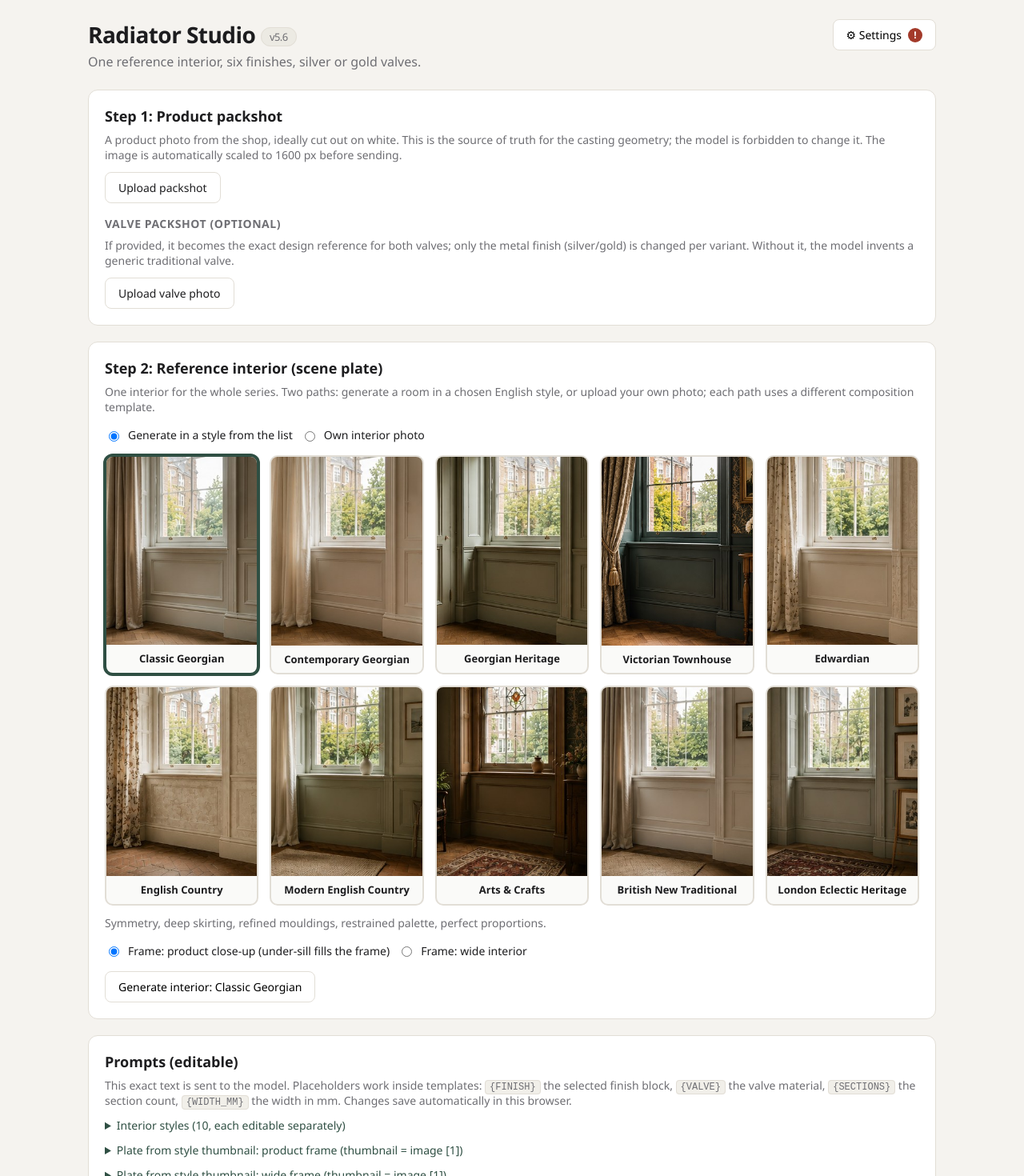
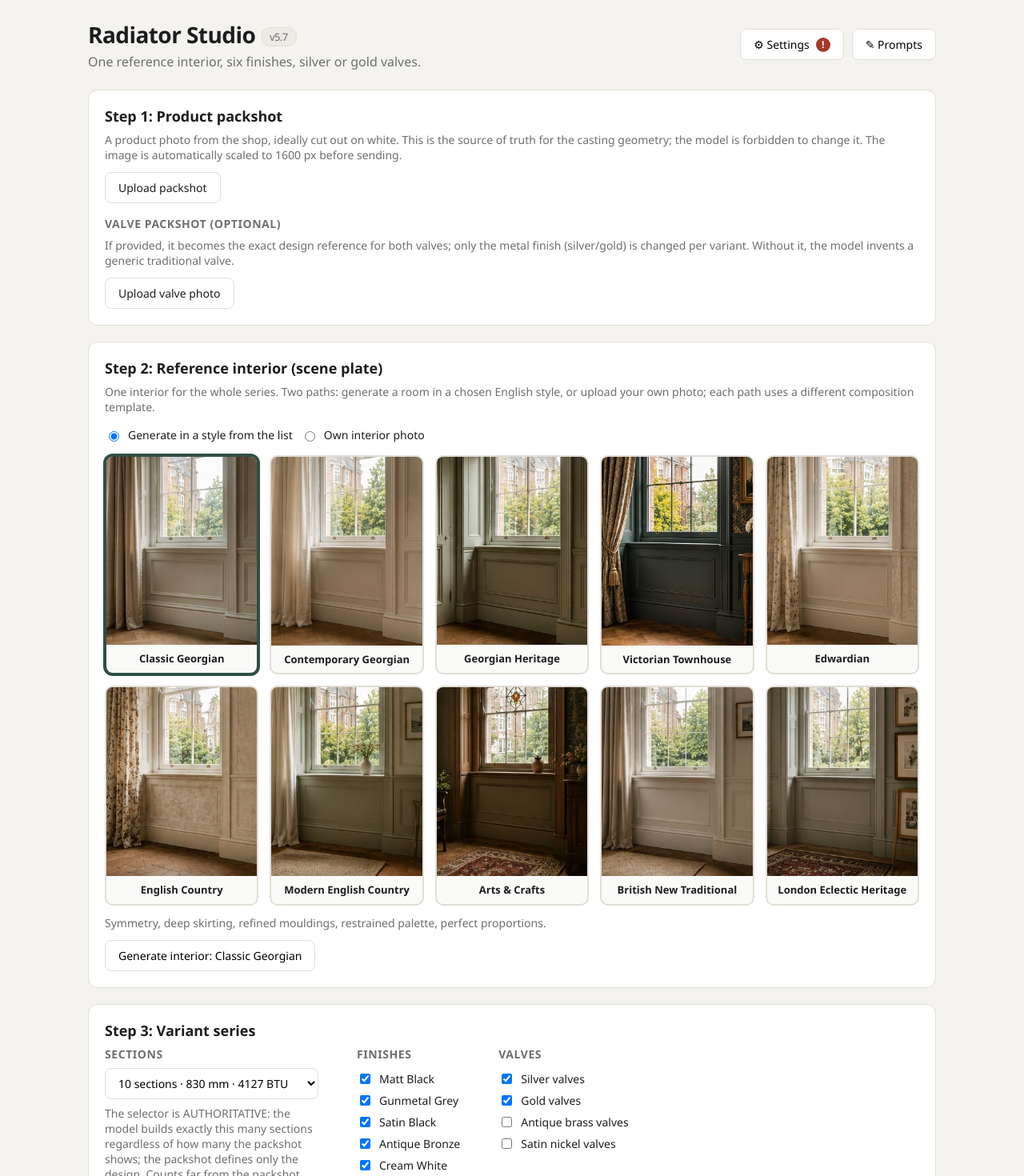
Before and after one commit to adiutant-tech/radiator-studio, a React (Vite) app: page / in a window 1280 px wide. Shown: the top 1470 px of the page at 80% size. Built offline with nearby package versions, Linux system fonts and the light colour scheme.

Commit message:
v5.7: sekcje jako TASK, bez wide, prompty w modalu

```diff
--- a/src/App.jsx
+++ b/src/App.jsx
@@ -141,13 +141,19 @@ async function toJpeg(dataUrl, quality = 0.95) {
 // Liczenie to najsłabszy punkt modeli obrazkowych: cyfra + słowo + wyliczanka
 // sekcja po sekcji dają najwyższą zgodność liczby sekcji.
 const SECTION_WORDS = { 4: 'four', 6: 'six', 8: 'eight', 10: 'ten', 12: 'twelve', 14: 'fourteen' }
+const widthNote = (n) =>
+  n <= 6
+    ? 'a small, narrow radiator, clearly narrower than the window above it, occupying only part of the wall.'
+    : n <= 10
+      ? 'a medium-width radiator, narrower than the window above it.'
+      : 'a wide radiator, spanning most of the width of the window above it.'
 const sectionsEnum = (n) =>
   `Counting from the left, the sections are: ${Array.from({ length: n }, (_, i) => `section ${i + 1}`).join(', ')}. After section ${n} the radiator ends with its end column and its foot; the total is exactly ${n} sections.`
 
 const cellId = (finishKey, valveKey) => `${finishKey}__${valveKey}`
 
 // Podbijaj przy każdej zmianie, widoczne w nagłówku appki:
-const APP_VERSION = 'v5.6'
+const APP_VERSION = 'v5.7'
 
 // Miniatura stylu: public/styles/{key}.jpg (brak pliku = kafelek bez zdjęcia)
 const styleThumb = (key) => `${import.meta.env.BASE_URL}styles/${key}.jpg`
@@ -158,7 +164,7 @@ const styleThumb = (key) => `${import.meta.env.BASE_URL}styles/${key}.jpg`
 // żeby po zmianie domyślnych w repo wszyscy wystartowali od aktualnych.
 // v7: packshot jest źródłem prawdy także o PROPORCJACH (usunięte "low,
 // knee height" z czasów Short Ascota; wysokość produktu z referencji).
-const PROMPTS_LS_KEY = 'radiator-studio-prompts-v22'
+const PROMPTS_LS_KEY = 'radiator-studio-prompts-v23'
 const SECTIONS_LS_KEY = 'radiator-studio-sections'
 const STYLE_LS_KEY = 'radiator-studio-style'
 const FRAME_LS_KEY = 'radiator-studio-frame'
@@ -241,16 +247,10 @@ export default function App() {
   // który szablon kompozycji zostanie użyty.
   const [plateMode, setPlateMode] = useState('style')
   const [plateOrigin, setPlateOrigin] = useState('style')
-  // Kadr wybierany przy generowaniu; plateFrame = kadr AKTUALNEGO plate'a,
-  // od niego zależy dopisek {FRAMING} w szablonie kompozycji.
-  const [frameMode, setFrameMode] = useState(
-    () => localStorage.getItem(FRAME_LS_KEY) || 'product',
-  )
-  const [plateFrame, setPlateFrame] = useState('product')
-  const saveFrameMode = (v) => {
-    setFrameMode(v)
-    localStorage.setItem(FRAME_LS_KEY, v)
-  }
+  // Kadr na stałe produktowy (wide usunięty na życzenie usera, v5.7)
+  const frameMode = 'product'
+  const plateFrame = 'product'
+  const setPlateFrame = () => {}
   const [styleKey, setStyleKey] = useState(() => {
     const saved = localStorage.getItem(STYLE_LS_KEY)
     return STYLES.some((s) => s.key === saved) ? saved : 'classic-georgian'
@@ -273,15 +273,20 @@ export default function App() {
   const [running, setRunning] = useState(false)
   const [lightbox, setLightbox] = useState(null)
   const [settingsOpen, setSettingsOpen] = useState(false)
+  const [promptsOpen, setPromptsOpen] = useState(false)
   const cancelRef = useRef(false)
 
-  // Esc zamyka okno ustawień
+  // Esc zamyka okna modalne
   useEffect(() => {
-    if (!settingsOpen) return
-    const onKey = (e) => e.key === 'Escape' && setSettingsOpen(false)
+    if (!settingsOpen && !promptsOpen) return
+    const onKey = (e) => {
+      if (e.key !== 'Escape') return
+      setSettingsOpen(false)
+      setPromptsOpen(false)
+    }
     window.addEventListener('keydown', onKey)
     return () => window.removeEventListener('keydown', onKey)
-  }, [settingsOpen])
+  }, [settingsOpen, promptsOpen])
 
   // Esc zamyka podgląd
   useEffect(() => {
@@ -339,6 +344,7 @@ export default function App() {
       .replaceAll('{SECTIONS}', String(sectionVariant.sections))
       .replaceAll('{SECTIONS_WORD}', SECTION_WORDS[sectionVariant.sections] || String(sectionVariant.sections))
       .replaceAll('{SECTIONS_ENUM}', sectionsEnum(sectionVariant.sections))
+      .replaceAll('{WIDTH_NOTE}', widthNote(sectionVariant.sections))
       .replaceAll('{WIDTH_MM}', String(sectionVariant.width))
       .replaceAll(
         '{FRAMING}',
@@ -585,7 +591,8 @@ export default function App() {
             One reference interior, six finishes, silver or gold valves.
           </p>
         </div>
-        <button className="settings-btn" onClick={() => setSettingsOpen(true)}>
+        <div className="row">
+          <button className="settings-btn" onClick={() => setSettingsOpen(true)}>
           ⚙ Settings
           {((engine === 'gemini' && !apiKey) ||
             (engine === 'openai' && !openaiKey)) && (
@@ -594,6 +601,10 @@ export default function App() {
             </span>
           )}
         </button>
+          <button className="settings-btn" onClick={() => setPromptsOpen(true)}>
+            ✎ Prompts
+          </button>
+        </div>
       </header>
 
       {settingsOpen && (
@@ -827,26 +838,7 @@ export default function App() {
               ))}
             </div>
             <p className="hint">{selectedStyle.hint}</p>
-            <div className="row">
-              <label className="check">
-                <input
-                  type="radio"
-                  name="frameMode"
-                  checked={frameMode === 'product'}
-                  onChange={() => saveFrameMode('product')}
-                />
-                Frame: product close-up (under-sill fills the frame)
-              </label>
-              <label className="check">
-                <input
-                  type="radio"
-                  name="frameMode"
-                  checked={frameMode === 'wide'}
-                  onChange={() => saveFrameMode('wide')}
-                />
-                Frame: wide interior
-              </label>
-            </div>
+
             <div className="row">
               <button onClick={generatePlate} disabled={plateBusy}>
                 {plateBusy
@@ -890,8 +882,17 @@ export default function App() {
         )}
       </section>
 
-      <section className="card">
-        <h2>Prompts (editable)</h2>
+      {promptsOpen && (
+        <div className="modal" onClick={() => setPromptsOpen(false)}>
+          <div className="modal-box modal-wide" onClick={(e) => e.stopPropagation()}>
+            <div className="modal-head">
+              <h2>Prompts (editable)</h2>
+              <button className="modal-close" onClick={() => setPromptsOpen(false)}>
+                ✕
+              </button>
+            </div>
+
+
         <p className="hint">
           This exact text is sent to the model. Placeholders work inside templates:{' '}<code>{'{FINISH}'}</code> the selected finish block, <code>{'{VALVE}'}</code>{' '}the valve material, <code>{'{SECTIONS}'}</code> the section count,{' '}<code>{'{WIDTH_MM}'}</code> the width in mm. Changes save automatically in this browser.
         </p>
@@ -1096,7 +1097,10 @@ export default function App() {
         <div className="row">
           <button onClick={resetPrompts}>Restore defaults</button>
         </div>
-      </section>
+
+          </div>
+        </div>
+      )}
 
       <section className="card">
         <h2>Step 3: Variant series</h2>
--- a/src/prompts.js
+++ b/src/prompts.js
@@ -182,7 +182,7 @@ export const SECTION_VARIANTS = [
 
 const PRODUCT_PARA = `THE RADIATOR HAS EXACTLY {SECTIONS} ({SECTIONS_WORD}) SECTIONS. {SECTIONS_ENUM} The section count comes ONLY from this instruction. Image [2] may show a radiator with a different number of sections; its count carries no weight at all, only its design does.
 
-For everything else, image [2] is the single source of truth for the radiator's design AND its proportions. Copy one to one: the silhouette, the real height-to-width proportions of a SINGLE section, the exact profile and curvature of the columns, the shape of the top and bottom collars, the shape of its feet, and the valve bosses at the bottom outer corners. The surface decoration comes ONLY from image [2]: if the sections in image [2] carry raised ornament, reproduce that ornament identically on the corresponding sections; if the sections in image [2] are plain and smooth, render them plain and smooth, with no engraving, relief, pattern or decoration added anywhere. Do not redesign, modernise, simplify, slim down, squash, shorten or stylise any part of it. Build the radiator by repeating the single-section design from image [2] exactly {SECTIONS} times, evenly spaced, approximately {WIDTH_MM} mm wide in total. It is a sectional cast iron column radiator; the number of columns in depth, and the front-to-back profile, follow image [2] exactly.`
+For everything else, image [2] is the single source of truth for the radiator's design AND its proportions. Copy one to one: the silhouette, the real height-to-width proportions of a SINGLE section, the exact profile and curvature of the columns, the shape of the top and bottom collars, the shape of its feet, and the valve bosses at the bottom outer corners. The surface decoration comes ONLY from image [2]: if the sections in image [2] carry raised ornament, reproduce that ornament identically on the corresponding sections; if the sections in image [2] are plain and smooth, render them plain and smooth, with no engraving, relief, pattern or decoration added anywhere. Do not redesign, modernise, simplify, slim down, squash, shorten or stylise any part of it. Build the radiator by repeating the single-section design from image [2] exactly {SECTIONS} times, evenly spaced, approximately {WIDTH_MM} mm wide in total: {WIDTH_NOTE} It is a sectional cast iron column radiator; the number of columns in depth, and the front-to-back profile, follow image [2] exactly.`
 
 // --- Bloki zaworów: wybierane AUTOMATYCZNIE przez appkę --------------------
 // generic: brak zdjęcia zaworu; refSingle: zdjęcie z jednym zaworem;
@@ -202,7 +202,9 @@ const LIGHT_PARA = `Integrate the radiator into the photograph seamlessly. Follo
 // Plate ze szkieletu zawsze ma okno, pustą ścianę i rurki, więc szablon może
 // się do nich odwoływać wprost.
 
-export const COMPOSE_STYLED = `Image [1] is a photograph of an interior. Image [2] is a product reference photo of a cast iron radiator. EDIT IMAGE [1]: add the radiator from image [2] into the photograph, standing on the floor against the wall directly beneath the window. This is an edit of image [1], not a new scene.
+export const COMPOSE_STYLED = `TASK: add ONE cast iron radiator with EXACTLY {SECTIONS} ({SECTIONS_WORD}) sections into the photograph below. The section count {SECTIONS} is the single most important requirement of this task.
+
+Image [1] is a photograph of an interior. Image [2] is a product reference photo of a cast iron radiator. EDIT IMAGE [1]: add the radiator from image [2] into the photograph, standing on the floor against the wall directly beneath the window. This is an edit of image [1], not a new scene.
 
 ${PRODUCT_PARA}
 
@@ -219,7 +221,9 @@ The finish of the radiator body: {FINISH}`
 // --- KROK 2b: kompozycja dla WŁASNEGO ZDJĘCIA (wnętrze dowolne) --------------
 // Zero założeń o pokoju: bez okna, bez parkietu, bez kierunku światła.
 
-export const COMPOSE_OWN = `Image [1] is a photograph of a real room. Image [2] is a product reference photo of a cast iron radiator. EDIT IMAGE [1]: add the radiator from image [2] into the photograph. It stands on the floor against a clear stretch of wall visible in image [1]: beneath the window if there is one, otherwise in the most natural empty spot for a radiator. This is an edit of the photograph, not a new scene.
+export const COMPOSE_OWN = `TASK: add ONE cast iron radiator with EXACTLY {SECTIONS} ({SECTIONS_WORD}) sections into the photograph below. The section count {SECTIONS} is the single most important requirement of this task.
+
+Image [1] is a photograph of a real room. Image [2] is a product reference photo of a cast iron radiator. EDIT IMAGE [1]: add the radiator from image [2] into the photograph. It stands on the floor against a clear stretch of wall visible in image [1]: beneath the window if there is one, otherwise in the most natural empty spot for a radiator. This is an edit of the photograph, not a new scene.
 
 ${PRODUCT_PARA}
 
--- a/src/styles.css
+++ b/src/styles.css
@@ -155,6 +155,7 @@ button.primary { background: var(--accent); color: var(--accent-ink); border-col
   justify-content: center;
   padding: 6vh 16px;
 }
+.modal-wide { max-width: 860px; }
 .modal-box {
   background: var(--card);
   border: 1px solid var(--border);
```
